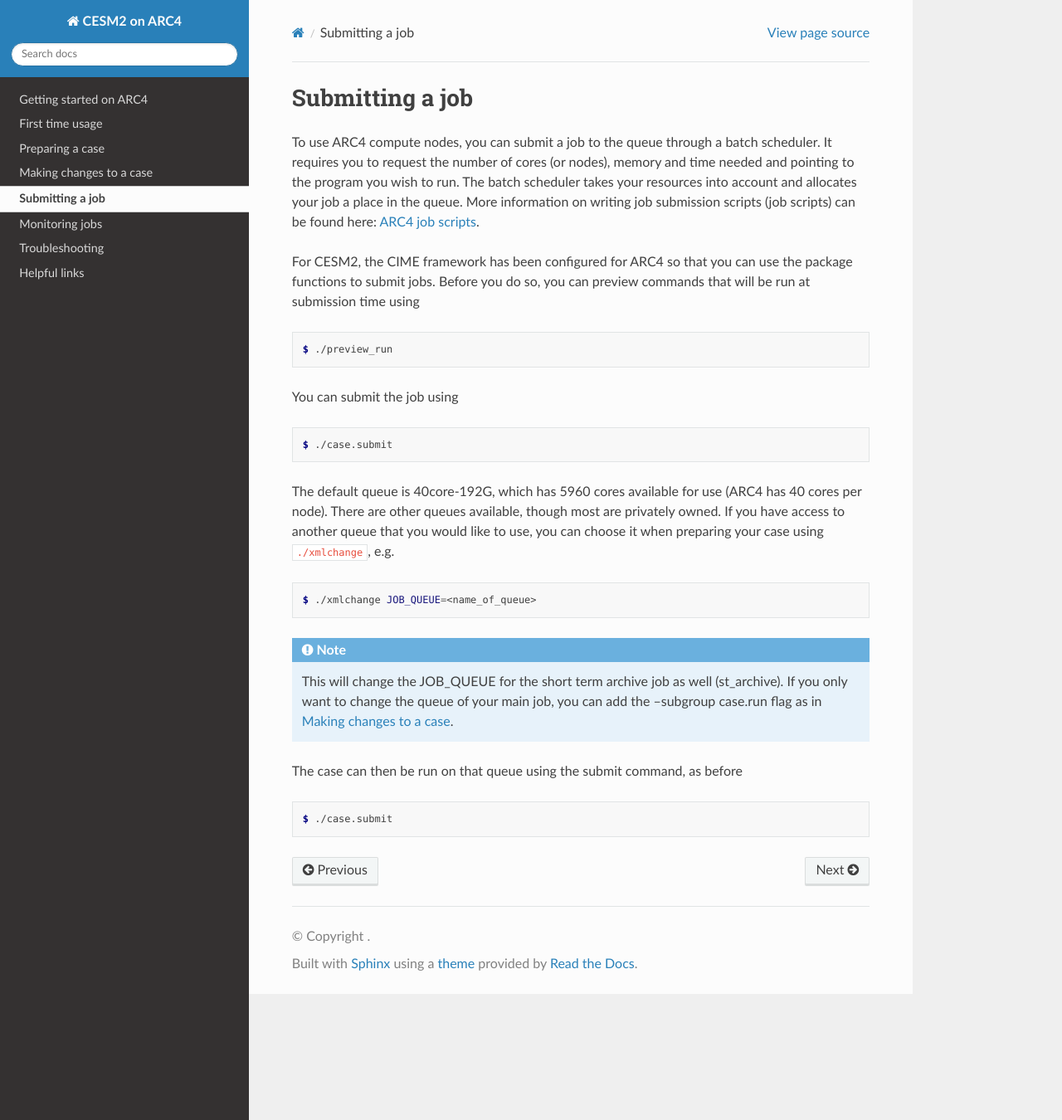
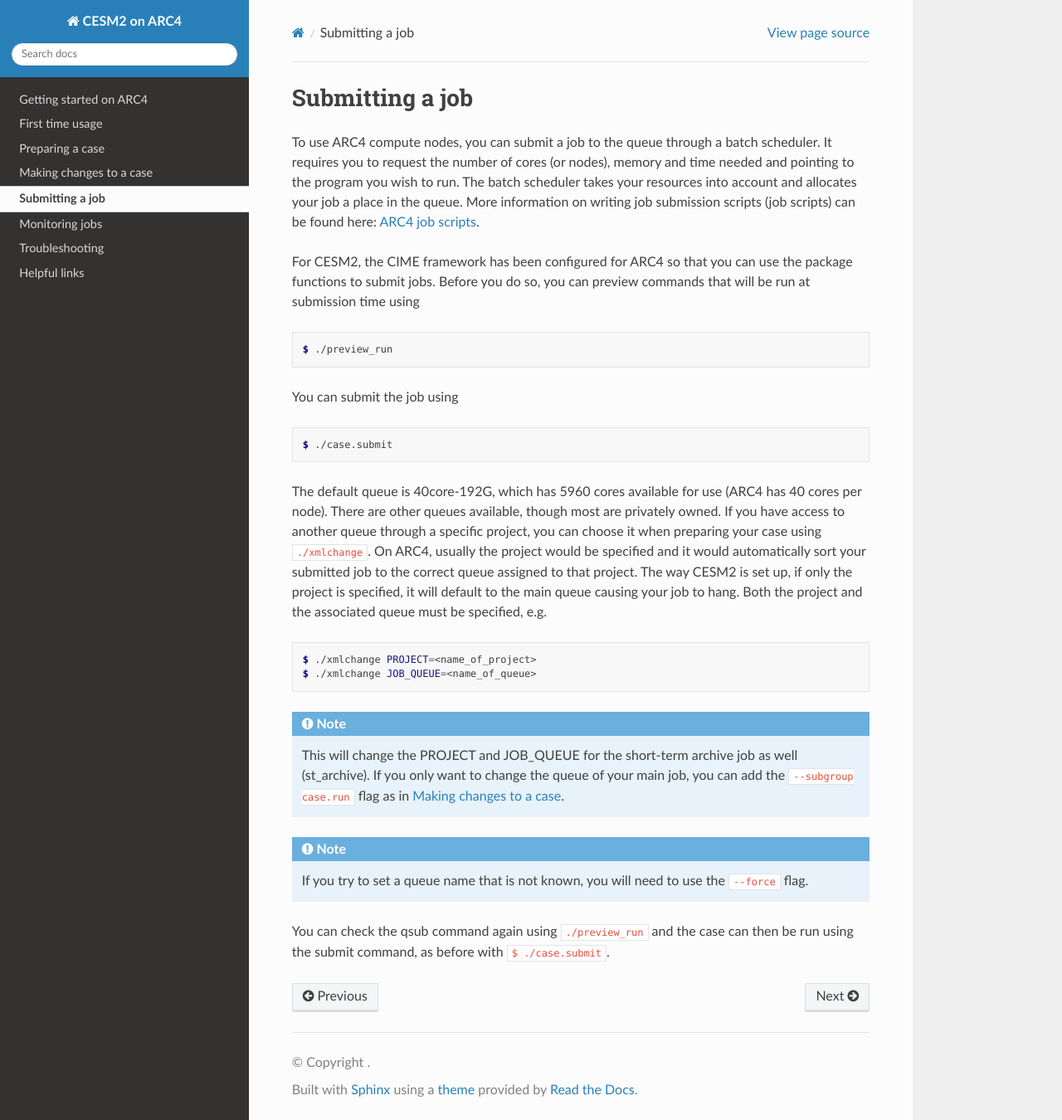
Before and after one commit to cemac-ccs/cesm2_arc4_rtd, a Sphinx documentation site: the page built from docs/source/job_submit.rst, in a window 1280 px wide and 1350 px high. Shown: the whole window at 83% size. Built offline with Sphinx 7.4.7 and the Read the Docs theme 2.0.0, drawn with Linux system fonts in a browser that asks for light colours.

Commit message:
Project and queue information added to job_submit.rst

```diff
--- a/docs/source/job_submit.rst
+++ b/docs/source/job_submit.rst
@@ -15,21 +15,19 @@
 
 		$ ./case.submit
 
-The default queue is 40core-192G, which has 5960 cores available for use (ARC4 has 40 cores per node). There are other queues available, though most are privately owned. If you have access to another queue that you would like to use, you can choose it when preparing your case using ``./xmlchange``, e.g.
+The default queue is 40core-192G, which has 5960 cores available for use (ARC4 has 40 cores per node). There are other queues available, though most are privately owned. If you have access to another queue through a specific project, you can choose it when preparing your case using ``./xmlchange``. On ARC4, usually the project would be specified and it would automatically sort your submitted job to the correct queue assigned to that project. The way CESM2 is set up, if only the project is specified, it will default to the main queue causing your job to hang. Both the project and the associated queue must be specified, e.g.
 
 .. code-block:: console
 
+		$ ./xmlchange PROJECT=<name_of_project>
 		$ ./xmlchange JOB_QUEUE=<name_of_queue>
 
 .. note::
 
-   This will change the JOB_QUEUE for the short term archive job as well (st_archive). If you only want to change the queue of your main job, you can add the --subgroup case.run flag as in :doc:`making_changes`.
+   This will change the PROJECT and JOB_QUEUE for the short-term archive job as well (st_archive). If you only want to change the queue of your main job, you can add the ``--subgroup case.run`` flag as in :doc:`making_changes`.
 
+.. note::
 
+   If you try to set a queue name that is not known, you will need to use the ``--force`` flag.
 
-
-The case can then be run on that queue using the submit command, as before
-
-.. code-block:: console
-
-		$ ./case.submit
+You can check the qsub command again using ``./preview_run`` and the case can then be run using the submit command, as before with ``$ ./case.submit``.
```
